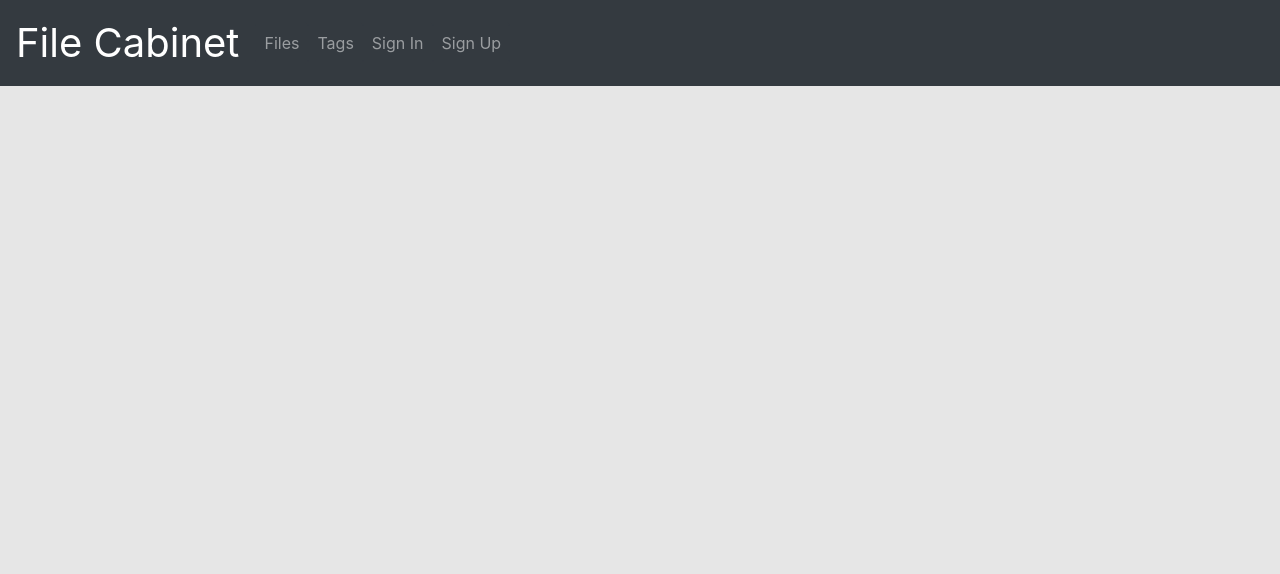
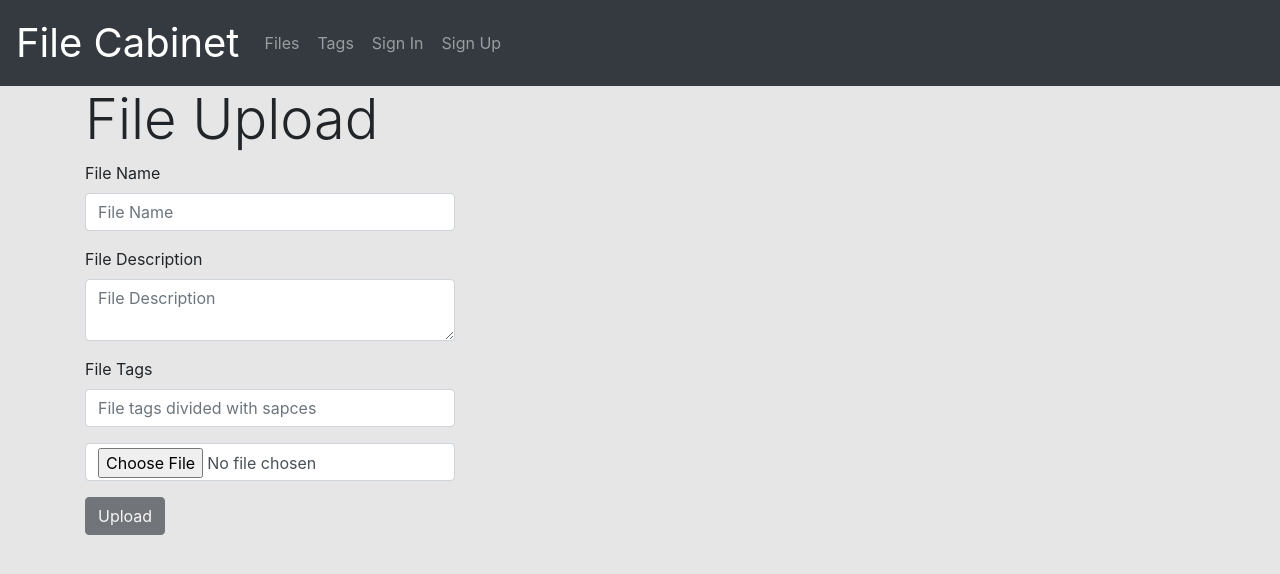
Before and after one commit to kuprian2/file-cabinet, an Angular app in the folder FileCabinetClient/: page /upload in a window 1280 px wide. Before the commit this address led to /. Shown: the top 574 px of the page. Built offline with nearby package versions, Linux system fonts and the light colour scheme.

Commit message:
file uploading implemented (works for text files).

```diff
--- a/FileCabinetClient/src/app/app-routing.module.ts
+++ b/FileCabinetClient/src/app/app-routing.module.ts
@@ -7,6 +7,7 @@ import { SignInComponent } from './components/sign-in/sign-in.component'
 import { SignUpComponent } from './components/sign-up/sign-up.component'
 import { TagCreateComponent } from './components/tag-create/tag-create.component'
 import { FileDetailComponent } from './components/file-detail/file-detail.component'
+import { UploadFileComponent } from './components/upload-file/upload-file.component'
 
 const routes: Routes = [
   { path: '', redirectTo: '/files', pathMatch: 'full' },
@@ -15,7 +16,8 @@ const routes: Routes = [
   { path: 'tags', component: TagsComponent },
   { path: 'newtag', component: TagCreateComponent },
   { path: 'signin', component: SignInComponent },
-  { path: 'signup', component: SignUpComponent }];
+  { path: 'signup', component: SignUpComponent },
+  { path: 'upload', component: UploadFileComponent }];
 
 @NgModule({
   imports: [RouterModule.forRoot(routes)],
--- a/FileCabinetClient/src/app/app.module.ts
+++ b/FileCabinetClient/src/app/app.module.ts
@@ -13,6 +13,7 @@ import { HttpClientModule } from '../../node_modules/@angular/common/http';
 import { HomeComponent } from './components/home/home.component';
 import { TagCreateComponent } from './components/tag-create/tag-create.component';
 import { FileDetailComponent } from './components/file-detail/file-detail.component';
+import { UploadFileComponent } from './components/upload-file/upload-file.component';
 
 @NgModule({
   declarations: [
@@ -23,7 +24,8 @@ import { FileDetailComponent } from './components/file-detail/file-detail.compon
     SignUpComponent,
     HomeComponent,
     TagCreateComponent,
-    FileDetailComponent
+    FileDetailComponent,
+    UploadFileComponent
   ],
   imports: [
     BrowserModule,
--- a/FileCabinetClient/src/app/components/file-detail/file-detail.component.html
+++ b/FileCabinetClient/src/app/components/file-detail/file-detail.component.html
@@ -5,18 +5,25 @@
       <button class="btn btn-dark" (click)="goBack()">Back</button>
     </div>
       <div class="card-body">
-        <h5 class="card-title">{{file.Name}}</h5>
+        <h4 class="card-title">{{file.Name}}</h4>
+        <div class="row">
+          <ul class="list-inline ml-3">
+            <li *ngFor="let tag of file.Tags" class="list-inline-item ml-2">
+              <button type="button" class="btn btn-outline-dark btn-sm">{{tag.Name}}</button>
+            </li>
+          </ul>
+        </div>
         <p class="card-text">{{file.Description}}</p>
         <div class="row">
           <ul class="nav nav-pills card-header-tabs">
             <li class="nav-item mx-3">
-              <button class="nav-link btn btn-dark" [disabled]="userAuthorized()">Download</button>
+              <button class="nav-link btn btn-dark" [disabled]="!userAuthorized()">Download</button>
             </li>
             <li class="nav-item mr-3">
-              <button class="nav-link btn btn-dark" [disabled]="userAuthorized()">Edit</button>
+              <button class="nav-link btn btn-dark" [disabled]="!userAuthorized()">Edit</button>
             </li>
             <li class="nav-item mr-3">
-              <button class="nav-link btn btn-dark" [disabled]="userAuthorized()">Delete</button>
+              <button class="nav-link btn btn-dark" [disabled]="!userAuthorized()">Delete</button>
             </li>
           </ul>
         </div>
--- a/FileCabinetClient/src/app/components/file-detail/file-detail.component.ts
+++ b/FileCabinetClient/src/app/components/file-detail/file-detail.component.ts
@@ -32,7 +32,8 @@ export class FileDetailComponent implements OnInit {
       Name: file.Name,
       Description: file.Description,
       SizeInBytes: this.commonService.FormatFileSize(+file.SizeInBytes),
-      UploadDate: this.commonService.FormatDate(file.UploadDate)
+      UploadDate: this.commonService.FormatDate(file.UploadDate),
+      Tags: file.Tags
     });
   }
 
--- a/FileCabinetClient/src/app/components/files/files.component.ts
+++ b/FileCabinetClient/src/app/components/files/files.component.ts
@@ -23,7 +23,7 @@ export class FilesComponent implements OnInit {
   fetchFiles(keyword?: string, tags?: string[]) {
     var observableFiles;
 
-    if(keyword != null){
+    if(keyword != null && keyword != ""){
       observableFiles = this.fileInfoService.GetFiles(keyword);
     }
     else if(tags != null){
--- a/FileCabinetClient/src/app/components/home/home.component.html
+++ b/FileCabinetClient/src/app/components/home/home.component.html
@@ -7,9 +7,10 @@
     <div class="navbar-nav">
       <button class="nav-item nav-link btn btn-dark" routerLink="/files"><span class="mr-auto">Files</span></button>
       <button class="nav-item nav-link btn btn-dark" routerLink="/tags">Tags</button>
-      <button *ngIf="userAuthorized()" class="nav-item nav-link btn btn-dark" routerLink="/signin"> Sign In</button>
-      <button *ngIf="userAuthorized()" class="nav-item nav-link btn btn-dark" routerLink="/signup"> Sign Up</button>
-      <button *ngIf="!userAuthorized()" (click)="logout()" class="nav-item btn btn-dark">Log Out</button>
+      <button *ngIf="!userAuthorized()" class="nav-item nav-link btn btn-dark" routerLink="/signin"> Sign In</button>
+      <button *ngIf="!userAuthorized()" class="nav-item nav-link btn btn-dark" routerLink="/signup"> Sign Up</button>
+      <button *ngIf="userAuthorized()" class="nav-item nav-link btn btn-dark" routerLink="/upload">Upload File</button>
+      <button *ngIf="userAuthorized()" (click)="logout()" class="nav-item nav-link btn btn-dark">Log Out</button>
     </div>
   </div>
 </nav>
--- /dev/null
+++ b/FileCabinetClient/src/app/components/upload-file/upload-file.component.html
@@ -0,0 +1,50 @@
+<div class="container">
+  <h3 class="display-4">File Upload</h3>
+  <form #fileUploadForm="ngForm"
+        (ngSubmit)="onSubmit(fileUploadForm)">
+    <div class="form-group">
+      <label for="fileName"
+             data-error="Required field.">File Name</label>
+      <input type="text"
+             class="form-control col-10 col-sm-9 col-md-6 col-lg-4"
+             id="fileName"
+             placeholder="File Name"
+             name="FileName"
+             #FileName="ngModel"
+             [(ngModel)]="fileName"
+             required>
+    </div>
+    <div class="form-group">
+        <label for="fileDescription">File Description</label>
+        <textarea class="form-control col-10 col-sm-9 col-md-6 col-lg-4"
+                  id="fileDescription"
+                  placeholder="File Description"
+                  name="FileDescription"
+                  #FileDescription="ngModel"
+                  [(ngModel)]="fileDescription"></textarea>
+    </div>
+    <div class="form-group">
+        <label for="fileTags">File Tags</label>
+        <input type="text"
+               class="form-control col-10 col-sm-9 col-md-6 col-lg-4"
+               id="fileTags"
+               placeholder="File tags divided with sapces"
+               name="FileTags"
+               #FileTags="ngModel"
+               [(ngModel)]="fileTags"
+               required>
+      </div>
+    <div class="form-group">
+        <input type="file"
+               class="form-control col-10 col-sm-9 col-md-6 col-lg-4 py-1"
+               (change)=handleFileInput($event.target.files)
+               name="File"
+               #File="ngModel"
+               [(ngModel)]="file"
+               required>
+    </div>
+    <button type="submit"
+            class="btn btn-dark"
+            [disabled]="!fileUploadForm.valid">Upload</button>
+  </form>
+</div>
--- /dev/null
+++ b/FileCabinetClient/src/app/components/upload-file/upload-file.component.ts
@@ -0,0 +1,58 @@
+import { Component, OnInit } from '@angular/core';
+import { FileService } from '../../services/file.service';
+import { TagService } from '../../services/tag.service';
+import { TagInfo } from '../../models/tag-info';
+import { Observable } from 'rxjs';
+import { NgForm } from '@angular/forms';
+
+@Component({
+  selector: 'app-upload-file',
+  templateUrl: './upload-file.component.html',
+  styleUrls: ['./upload-file.component.css']
+})
+export class UploadFileComponent implements OnInit {
+  file;
+  fileToUpload: File;
+  fileName: string;
+  fileDescription: string;
+  fileTags: string;
+
+  constructor(
+    private fileService: FileService,
+    private tagServcie: TagService
+  ) { }
+
+  ngOnInit() {
+    this.resetForm();
+  }
+
+  handleFileInput(file: FileList) {
+    this.fileToUpload = file.item(0);
+  }
+
+  resetForm(form?: NgForm){
+    if(form != null){
+      form.reset();
+    }
+    //this.file = null;
+    this.fileName = "";
+    this.fileDescription = "";
+    this.fileTags = "";
+  }
+
+  onSubmit(form: NgForm) {
+    this.tagServcie.GetAllTags()
+    .subscribe((allTags: TagInfo[]) => {
+      var inputTags = this.fileTags.split(" ").filter(str => str !== "");
+
+      var parsedTags = inputTags.map(inputTag => allTags.find(tag => tag.Name == inputTag));
+
+      if(!parsedTags.includes(undefined)){
+        this.fileService.UploadFile(this.fileName, this.fileDescription, parsedTags, this.fileToUpload)
+        .subscribe((data: any) => {
+          this.resetForm(form);
+        });
+      }
+    });
+  }
+}
--- a/FileCabinetClient/src/app/models/file-info.ts
+++ b/FileCabinetClient/src/app/models/file-info.ts
@@ -1,7 +1,10 @@
+import { TagInfo } from "./tag-info";
+
 export class FileInfo {
     Id: number;
     Name: string;
     UploadDate: string;
     SizeInBytes: string;
     Description: string;
+    Tags: TagInfo[]
 }
--- a/FileCabinetClient/src/app/services/common.service.ts
+++ b/FileCabinetClient/src/app/services/common.service.ts
@@ -24,7 +24,7 @@ export class CommonService {
   }
 
   UserAuthorized() : boolean {
-    return localStorage.getItem("userToken") == null;
+    return localStorage.getItem("userToken") != null;
   }
 
   RemoveLocalUserData() : void {
--- /dev/null
+++ b/FileCabinetClient/src/app/services/file.service.ts
@@ -0,0 +1,26 @@
+import { Injectable } from '@angular/core';
+import { HttpClient, HttpHeaders } from '@angular/common/http';
+import { TagInfo } from '../models/tag-info';
+
+@Injectable({
+  providedIn: 'root'
+})
+export class FileService {
+  readonly rootUrl = "http://localhost:7068";
+
+  constructor(private http: HttpClient) { }
+
+  UploadFile(fileName: string, fileDescription: string, fileTags: TagInfo[], fileToUpload: File) {
+    const url = `${this.rootUrl}/api/upload`;
+    var header = new HttpHeaders()
+    .set("Authorization", `Bearer ${localStorage.getItem("userToken")}`);
+
+    const formData: FormData = new FormData();
+    formData.append("file", fileToUpload, fileToUpload.name);
+    formData.append("fileName", fileName);
+    formData.append("fileDescription", fileDescription);
+    formData.append("fileTagsIds", fileTags.map(tag => tag.Id).join(","));
+
+    return this.http.post(url, formData, { headers : header});
+  }
+}
```
Also changed, not shown: FileCabinetClient/src/app/components/upload-file/upload-file.component.css (added), 2 other files (tests, documents, lock files or other folders).
